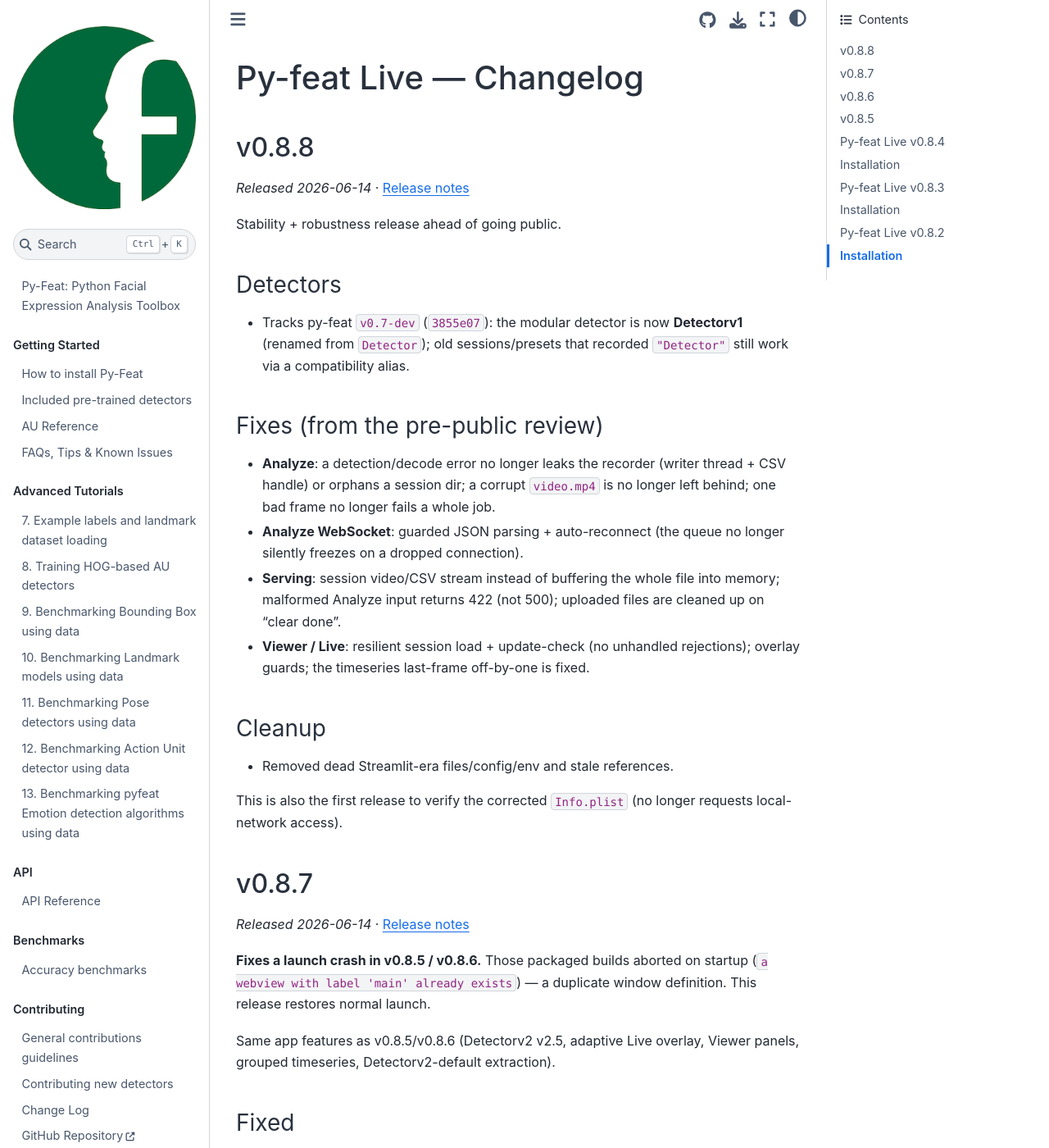
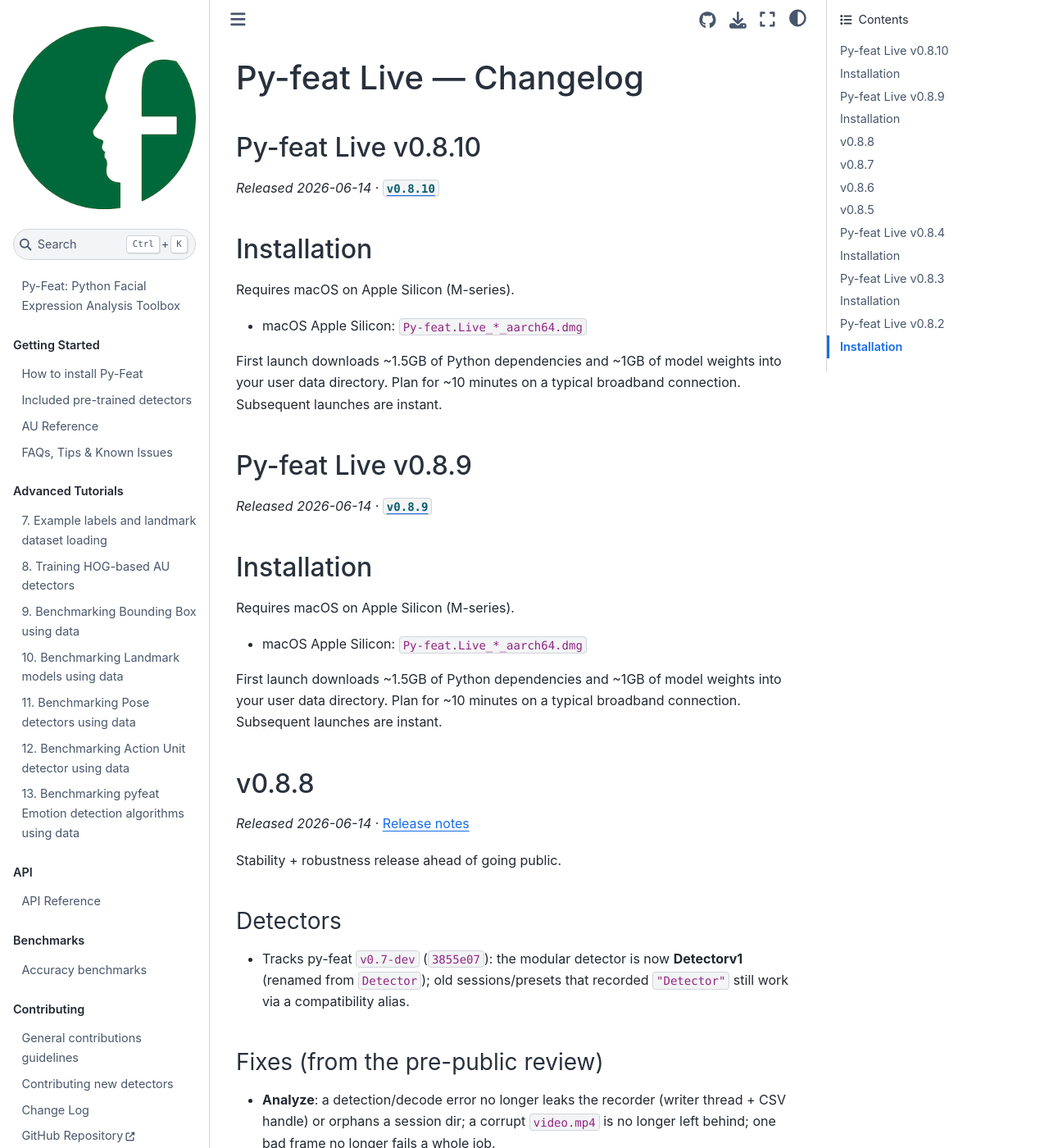
Before and after one commit to cosanlab/py-feat, a Jupyter Book: the page built from docs/marimo/content/pyfeatlive_changelog.md, in a window 1280 px wide and 1400 px high. Shown: the whole window at 82% size. Built offline with Jupyter Book 1.0.4 settings and Sphinx 7.4.7 and the Sphinx Book theme 1.1.4, drawn with Linux system fonts in a browser that asks for light colours; pages that are not in the unit, such as notebooks, are missing from menus.

Commit message:
docs: refresh Py-feat Live changelog (v0.8.9, v0.8.10 published)

```diff
--- a/docs/marimo/content/pyfeatlive_changelog.md
+++ b/docs/marimo/content/pyfeatlive_changelog.md
@@ -1,6 +1,36 @@
 # Py-feat Live — Changelog
 
 <!-- Generated by `marimo-book sync-releases`. Do not edit by hand. -->
+
+## Py-feat Live v0.8.10
+
+_Released 2026-06-14_ · [`v0.8.10`](https://github.com/cosanlab/pyfeat-live/releases/tag/v0.8.10)
+
+## Installation
+
+Requires macOS on Apple Silicon (M-series).
+
+- macOS Apple Silicon: `Py-feat.Live_*_aarch64.dmg`
+
+First launch downloads ~1.5GB of Python dependencies and
+~1GB of model weights into your user data directory.
+Plan for ~10 minutes on a typical broadband connection.
+Subsequent launches are instant.
+
+## Py-feat Live v0.8.9
+
+_Released 2026-06-14_ · [`v0.8.9`](https://github.com/cosanlab/pyfeat-live/releases/tag/v0.8.9)
+
+## Installation
+
+Requires macOS on Apple Silicon (M-series).
+
+- macOS Apple Silicon: `Py-feat.Live_*_aarch64.dmg`
+
+First launch downloads ~1.5GB of Python dependencies and
+~1GB of model weights into your user data directory.
+Plan for ~10 minutes on a typical broadband connection.
+Subsequent launches are instant.
 
 ## v0.8.8
 
```
